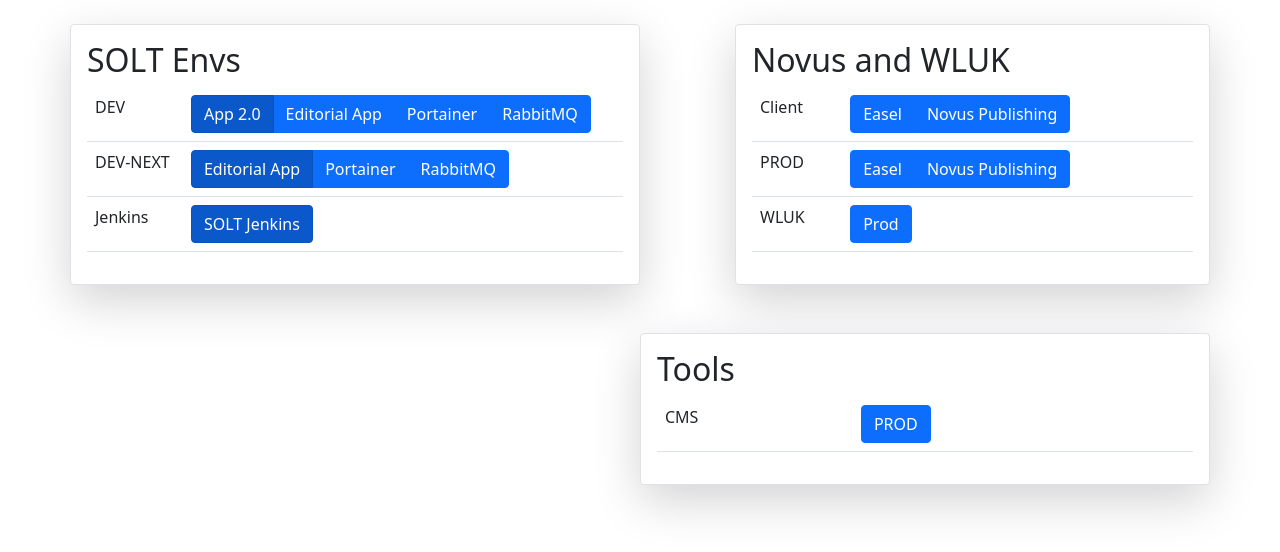
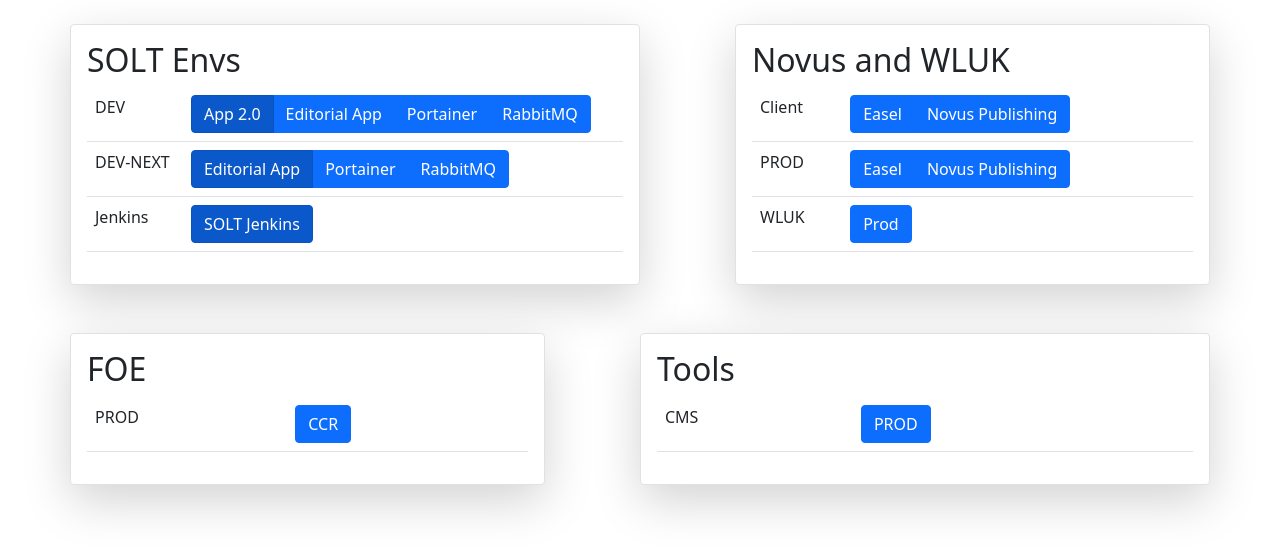
Before and after one commit to AleksandrBarminTR/solt-starter, a plain HTML site: page index.html in a window 1280 px wide. Drawn offline with nearby package versions, Linux system fonts and the light colour scheme.

Commit message:
doc(ccr): links to ccr were added

```diff
--- a/index.html
+++ b/index.html
@@ -86,7 +86,20 @@
         </div>
 
         <div class="row">
-            <div class="col-sm-5"></div>
+            <div class="col-sm-5 border rounded shadow-lg p-3 mb-5 bg-white">
+                <h2>FOE</h2>
+
+                <table class="table">
+                    <tr>
+                        <td>PROD</td>
+                        <td>
+                            <div class="btn-group">
+                                <a href="http://ukmy-foe-production.smg-uk.com:8016/" class="btn btn-primary" target="_blank">CCR</a>
+                            </div>
+                        </td>
+                    </tr>
+                </table>
+            </div>
 
             <div class="col-sm-1">&nbsp;</div>
 
```
